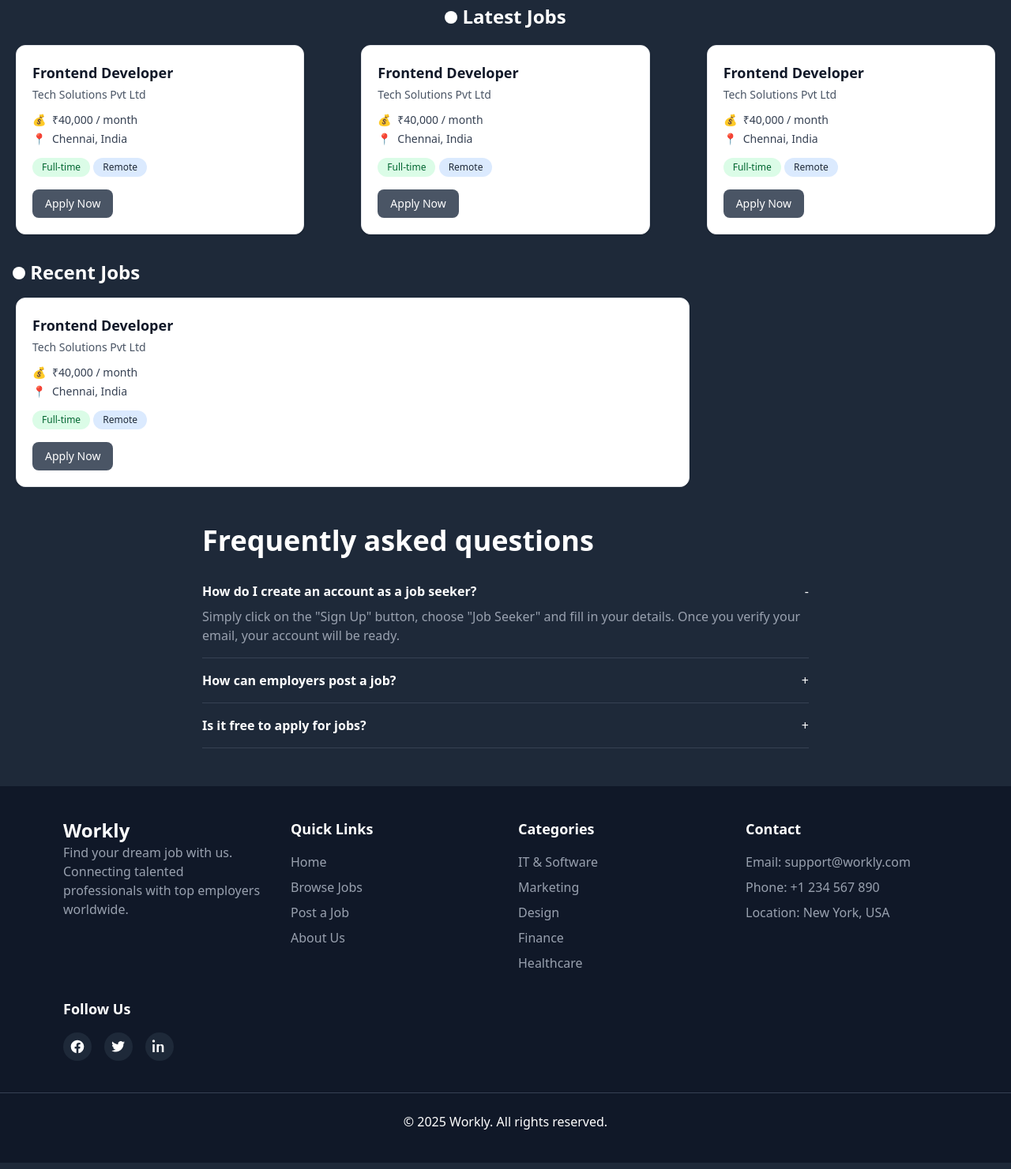
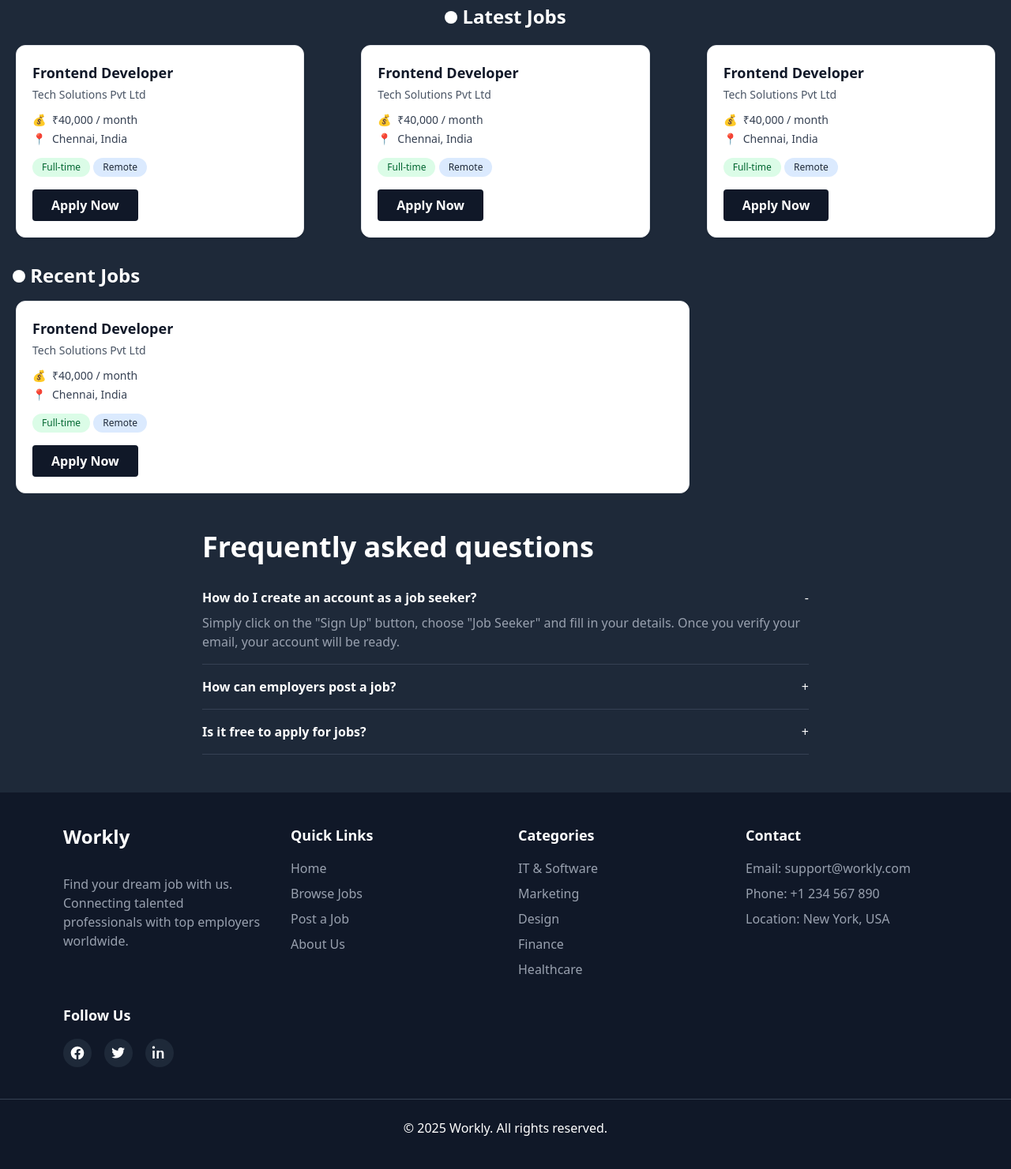
Before and after one commit to ganeshkannanpm/Laravel-Job-Portal, a Laravel app: page / in a window 1280 px wide. Shown: the part 867-2348 px from the top of the page at 79% size. Run offline with Laravel 12, Linux system fonts and the light colour scheme; style sheets or scripts are compiled from the project's sources.

Commit message:
feat(UI): updated button, job-card, footer, banner and dashboard

```diff
--- a/resources/views/auth/login.blade.php
+++ b/resources/views/auth/login.blade.php
@@ -9,8 +9,12 @@
         <x-forms.button>Submit</x-forms.button>
       </div>
     </x-forms.form>
+    <p class="text-center text-md text-gray-100 mt-6">
+      Don’t have an account?
+      <a href="/register" class="text-gray-100 hover:underline font-medium">Create one</a>
+    </p>
   </div>
-  <div class="mt-50 border-t border-gray-700 pt-6 text-center text-white">
+  <div class="mt-40 border-t border-gray-700 pt-6 text-center text-white">
     <p>&copy; 2025 Workly. All rights reserved.</p>
   </div>
 </x-layout>
--- a/resources/views/components/banner.blade.php
+++ b/resources/views/components/banner.blade.php
@@ -32,7 +32,7 @@
             <div
                 class="grid grid-cols-1 gap-x-8 gap-y-6 text-lg font-semibold text-white sm:grid-cols-2 md:flex lg:gap-x-10">
                 <a href="#" class="no-underline hover:underline">Browse Jobs <span aria-hidden="true">&rarr;</span></a>
-                <a href="#" class="no-underline hover:underline">Post a Job <span aria-hidden="true">&rarr;</span></a>
+                <a href="/login" class="no-underline hover:underline">Post a Job <span aria-hidden="true">&rarr;</span></a>
                 <a href="#" class="no-underline hover:underline">Top Companies <span aria-hidden="true">&rarr;</span></a>
                 <a href="#" class="no-underline hover:underline">Career Advice <span aria-hidden="true">&rarr;</span></a>
             </div>
--- a/resources/views/components/footer.blade.php
+++ b/resources/views/components/footer.blade.php
@@ -3,7 +3,7 @@
         <!-- Logo & About -->
         <div>
             <a href="/" class="text-2xl font-bold mb-4 hover:text-blue-500 transition">Workly</a>
-            <p class="text-gray-400">
+            <p class="text-gray-400 mt-8">
                 Find your dream job with us. Connecting talented professionals with top employers worldwide.
             </p>
         </div>
--- a/resources/views/components/job-card.blade.php
+++ b/resources/views/components/job-card.blade.php
@@ -28,9 +28,10 @@
 
     <!-- Apply Button -->
     <div class="mt-4">
-        <button class="px-4 py-2 bg-gray-600 text-white rounded-lg hover:bg-gray-800 text-sm transition-colors duration-300">
+        {{-- <button class="px-4 py-2 bg-gray-600 text-white rounded-lg hover:bg-gray-800 text-sm transition-colors duration-300">
             Apply Now
-        </button>
+        </button> --}}
+        <x-forms.button>Apply Now</x-forms.button>
     </div>
 
 </div>
--- a/resources/views/components/recent-jobs.blade.php
+++ b/resources/views/components/recent-jobs.blade.php
@@ -28,9 +28,10 @@
 
     <!-- Apply Button -->
     <div class="mt-4">
-        <button class="px-4 py-2 bg-gray-600 text-white rounded-lg hover:bg-gray-800 text-sm transition-colors duration-300">
+        {{-- <button class="px-4 py-2 bg-gray-600 text-white rounded-lg hover:bg-gray-800 text-sm transition-colors duration-300">
             Apply Now
-        </button>
+        </button> --}}
+        <x-forms.button>Apply Now</x-forms.button>
     </div>
 
 </div>
```
Also changed, not shown: resources/views/admin/dashboard.blade.php (renamed from resources/views/admin/dashboard.blade.html), resources/views/user/dashboard.blade.php (renamed from resources/views/user/dashboard.blade.html).
